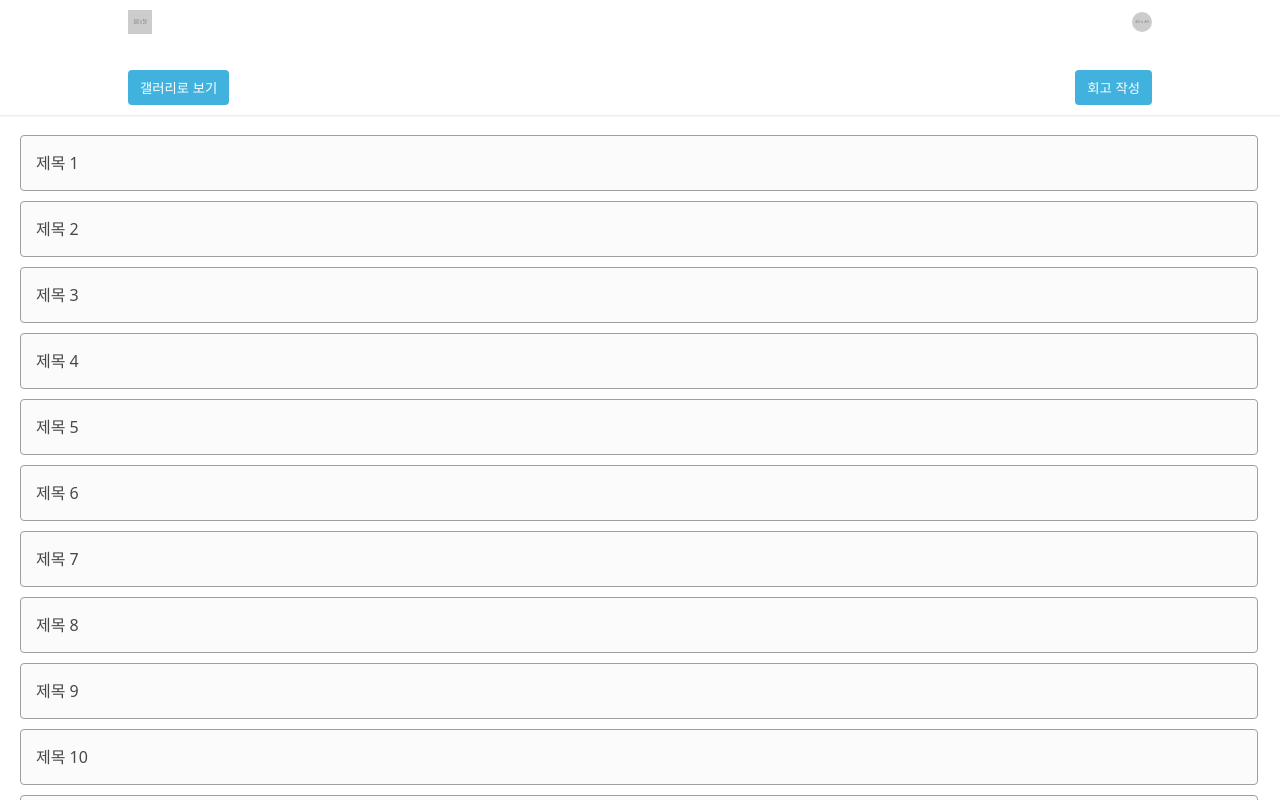
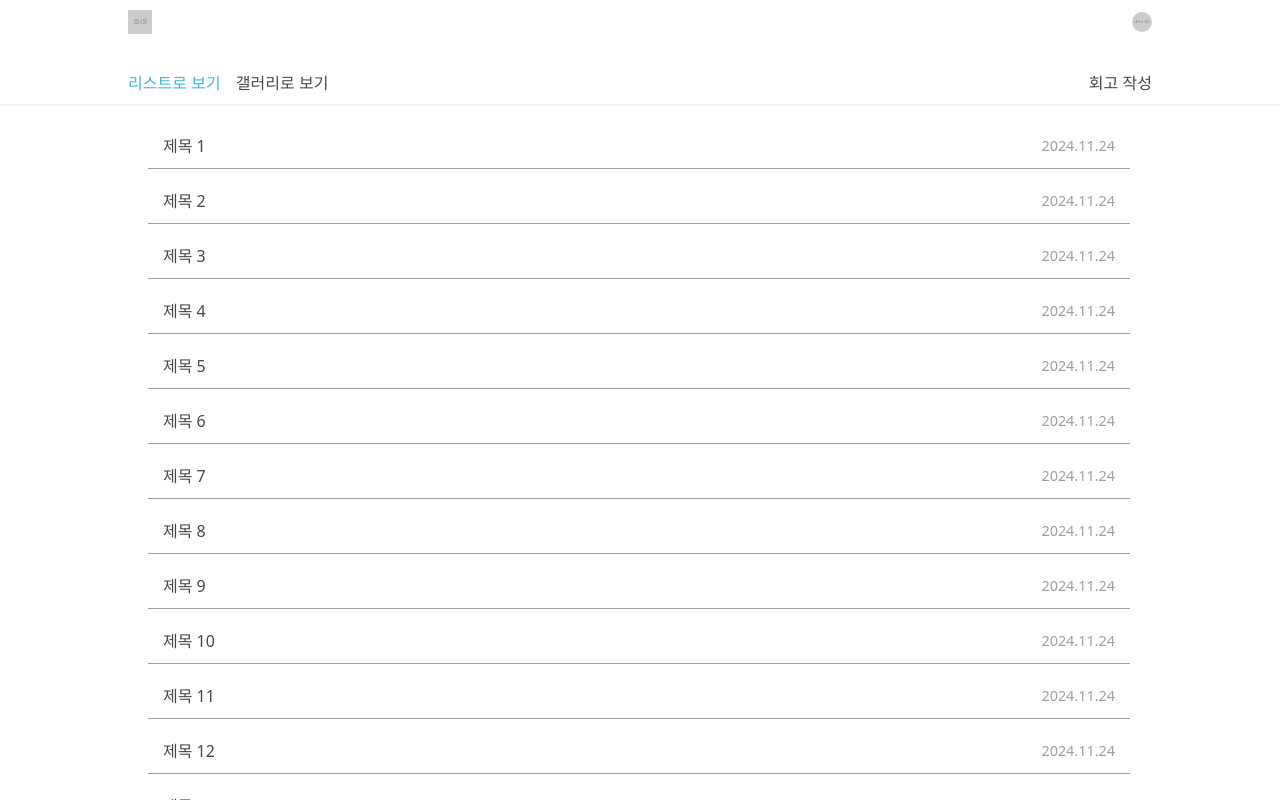
Before and after one commit to LittleWaterDrops/HaruGrim, a Vue app in the folder client/vue-project/: page /home in a window 1280 px wide. Built offline with nearby package versions, Linux system fonts and the light colour scheme; the HTML template or start-up script is replaced by a standard one.

Commit message:
리스트 디자인

```diff
--- /dev/null
+++ b/client/vue-project/src/components/HomeView/ListItem.vue
@@ -0,0 +1,60 @@
+<template>
+  <div class="list-item">
+    <p class="title">{{ title }}</p>
+    <p class="date">{{ date }}</p>
+  </div>
+</template>
+
+<script setup lang="ts">
+defineProps({
+  title: {
+    type: String,
+    required: true,
+  },
+  date: {
+    type: String,
+    required: true,
+  },
+})
+</script>
+
+<style scoped>
+.list-item {
+  display: flex;
+  justify-content: space-between;
+  align-items: center;
+  padding: 10px 15px;
+  background-color: transparent;
+  border-bottom: 1px solid var(--base);
+  font-size: 1rem;
+  cursor: pointer;
+  transition:
+    background-color 0.3s ease,
+    color 0.3s ease;
+}
+
+.list-item:hover {
+  background-color: transparent;
+}
+
+.title {
+  font-weight: 500;
+  color: var(--letter-black);
+  transition: color 0.3s ease;
+}
+
+.list-item:hover .title {
+  color: var(--primary-500);
+}
+
+.date {
+  font-size: 0.9rem;
+  color: var(--base);
+  text-align: right;
+  transition: color 0.3s ease;
+}
+
+.list-item:hover .date {
+  color: var(--primary-500);
+}
+</style>
--- a/client/vue-project/src/components/MainViewSection/ViewSection.vue
+++ b/client/vue-project/src/components/MainViewSection/ViewSection.vue
@@ -21,17 +21,18 @@
         <GalleryItem
           v-for="(item, index) in items"
           :key="'gallery-' + index"
-          :imageUrl="`https://via.placeholder.com/150x225?text=Image+${index + 1}`"
-          :content="`이미지 설명 ${index + 1}`"
+          :imageUrl="item.imageUrl"
+          :content="item.content"
         />
       </div>
 
       <div v-else class="list-view">
-        <ul>
-          <li v-for="(item, index) in items" :key="'list-' + index">
-            {{ item }}
-          </li>
-        </ul>
+        <ListItem
+          v-for="(item, index) in items"
+          :key="'list-' + index"
+          :title="item.content"
+          :date="item.date"
+        />
       </div>
     </div>
   </section>
@@ -40,8 +41,35 @@
 <script setup lang="ts">
 import { ref, onMounted, onUnmounted } from 'vue'
 import GalleryItem from '../HomeView/GalleryItem.vue'
+import ListItem from '../HomeView/ListItem.vue'
 
-const items = ['제목 1', '제목 2', '제목 3', '제목 4', '제목 5']
+const items = [
+  {
+    imageUrl: 'https://via.placeholder.com/150x225?text=Image+1',
+    content: '제목 1',
+    date: '2024.11.24',
+  },
+  {
+    imageUrl: 'https://via.placeholder.com/150x225?text=Image+2',
+    content: '제목 2',
+    date: '2024.11.24',
+  },
+  {
+    imageUrl: 'https://via.placeholder.com/150x225?text=Image+3',
+    content: '제목 3',
+    date: '2024.11.24',
+  },
+  {
+    imageUrl: 'https://via.placeholder.com/150x225?text=Image+3',
+    content: '제목 4',
+    date: '2024.11.24',
+  },
+  {
+    imageUrl: 'https://via.placeholder.com/150x225?text=Image+3',
+    content: '제목 5',
+    date: '2024.11.24',
+  },
+]
 
 const isGalleryView = ref(false)
 
@@ -145,13 +173,13 @@ onUnmounted(() => {
 
 .view-content {
   margin-top: 10px;
-  height: 500px;
+  height: auto;
 }
 
 .gallery-view {
   display: grid;
-  grid-template-columns: repeat(auto-fit, minmax(150px, 1fr));
-  gap: 20px;
+  grid-template-columns: repeat(auto-fill, minmax(150px, 1fr));
+  gap: 30px;
 }
 
 .list-view ul {
--- a/client/vue-project/src/views/HomeView.vue
+++ b/client/vue-project/src/views/HomeView.vue
@@ -4,10 +4,15 @@
 
     <transition name="fade">
       <div class="view-actions" v-if="isViewActionsVisible">
-        <button @click="toggleViewMode" class="toggle-view-button">
-          {{ viewMode === 'list' ? '갤러리로 보기' : '리스트로 보기' }}
-        </button>
-        <button @click="handleWriteButtonClick" class="write-review-button">
+        <div class="view-toggle">
+          <button :class="{ active: viewMode === 'list' }" @click="toggleViewMode('list')">
+            리스트로 보기
+          </button>
+          <button :class="{ active: viewMode === 'gallery' }" @click="toggleViewMode('gallery')">
+            갤러리로 보기
+          </button>
+        </div>
+        <button @click="handleWriteButtonClick" class="write-review-button view-toggle-button">
           {{ isReviewFormOpen || isReviewViewOpen ? '닫기' : '회고 작성' }}
         </button>
       </div>
@@ -18,22 +23,26 @@
         <div class="content-main">
           <div class="scrollable-content" :class="{ shrink: isReviewFormOpen || isReviewViewOpen }">
             <div v-if="viewMode === 'list'" class="list-view">
-              <div
-                v-for="item in items"
+              <ListItem
+                v-for="(item, index) in items"
                 :key="item.id"
-                class="list-item"
+                :title="item.title"
+                :date="'2024.11.24'"
                 @click="openReviewView(item)"
-              >
-                {{ item.title }}
-              </div>
+                :style="{ animationDelay: `${index * 50}ms` }"
+                class="accordion-item"
+              />
+              <div class="list-view-end-space"></div>
             </div>
             <div v-else class="gallery-view">
               <GalleryItem
-                v-for="item in items"
+                v-for="(item, index) in items"
                 :key="item.id"
                 @click="openReviewView(item)"
                 :imageUrl="item.imageUrl"
                 :content="item.content"
+                :style="{ animationDelay: `${index * 50}ms` }"
+                class="accordion-item"
               />
             </div>
           </div>
@@ -69,6 +78,7 @@
 <script setup lang="ts">
 import HomeHeader from '@/components/Header/HomeHeader.vue'
 import GalleryItem from '@/components/HomeView/GalleryItem.vue'
+import ListItem from '@/components/HomeView/ListItem.vue'
 import { ref, onMounted } from 'vue'
 
 const viewMode = ref('list')
@@ -96,8 +106,8 @@ const resetReviewForm = () => {
   reviewContent.value = ''
 }
 
-const toggleViewMode = () => {
-  viewMode.value = viewMode.value === 'list' ? 'gallery' : 'list'
+const toggleViewMode = (view) => {
+  viewMode.value = view
 }
 
 const handleWriteButtonClick = () => {
@@ -186,23 +196,52 @@ onMounted(() => {
   margin-top: 60px;
 }
 
-.view-actions button {
-  padding: 8px 12px;
-  border: none;
-  border-radius: 4px;
-  background-color: var(--primary-500);
-  color: white;
-  cursor: pointer;
+.view-toggle {
+  display: flex;
+  gap: 15px;
 }
 
-.view-actions button:hover {
-  background-color: var(--primary-600);
+.view-toggle button {
+  font-size: 1rem;
+  border: none;
+  border-radius: 5px;
+  cursor: pointer;
+  color: var(--letter-black);
+  background-color: transparent;
+  transition: background-color 0.3s ease;
+}
+
+.view-toggle button.active {
+  color: var(--primary-500);
+}
+
+.view-toggle button:hover {
+  color: var(--primary-600);
+}
+
+.write-review-button {
+  font-size: 1rem;
+  border: none;
+  border-radius: 5px;
+  cursor: pointer;
+  color: var(--letter-black);
+  background-color: transparent;
+  transition: background-color 0.3s ease;
+}
+
+.write-review-button.active {
+  color: var(--primary-500);
+}
+
+.write-review-button:hover {
+  color: var(--primary-600);
 }
 
 .content {
   flex: 1;
   display: flex;
   overflow: hidden;
+  padding: 0 10%;
 }
 
 .content-main {
@@ -215,6 +254,11 @@ onMounted(() => {
   overflow-y: auto;
   padding: 20px;
   transition: flex 0.3s ease-in-out;
+  scrollbar-width: none;
+}
+
+.scrollable-content::-webkit-scrollbar {
+  display: none;
 }
 
 .scrollable-content.shrink {
@@ -227,19 +271,31 @@ onMounted(() => {
   gap: 10px;
 }
 
-.list-item {
-  padding: 15px;
-  background: var(--base-light);
-  border: 1px solid var(--base);
-  border-radius: 4px;
-  cursor: pointer;
+.list-view-end-space {
+  height: 20px;
 }
 
 .gallery-view {
   display: flex;
   flex-wrap: wrap;
-  gap: 10px;
-  justify-content: center;
+  gap: 30px;
+  justify-content: flex-start;
+}
+
+.accordion-item {
+  animation: accordionFadeIn 0.25s ease-in-out forwards;
+  opacity: 0;
+}
+
+@keyframes accordionFadeIn {
+  0% {
+    opacity: 0;
+    transform: translateY(20px);
+  }
+  100% {
+    opacity: 1;
+    transform: translateY(0);
+  }
 }
 
 .review-form,
```
